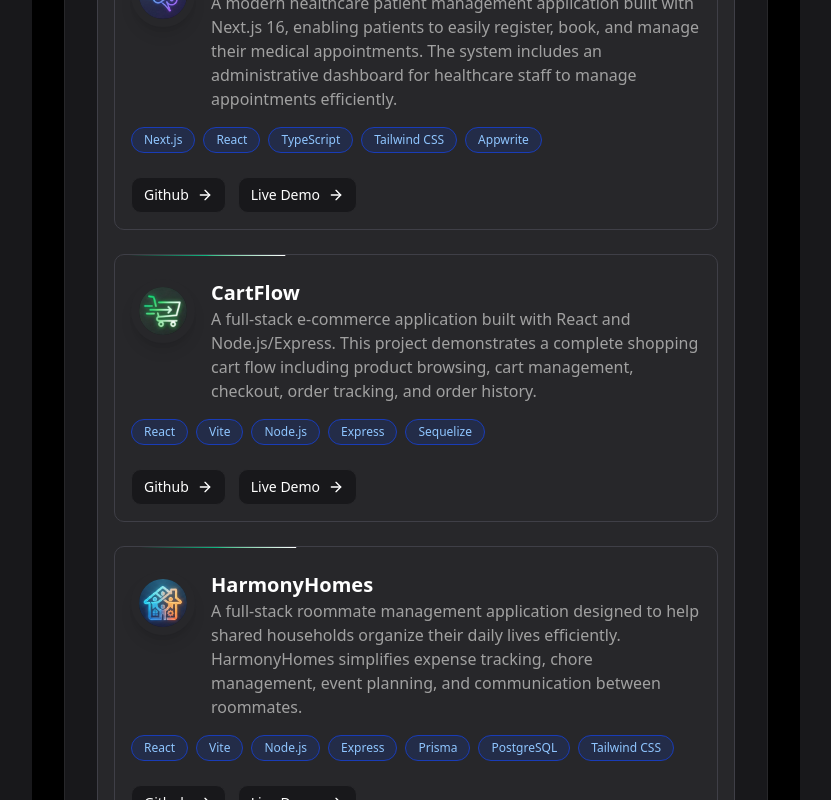
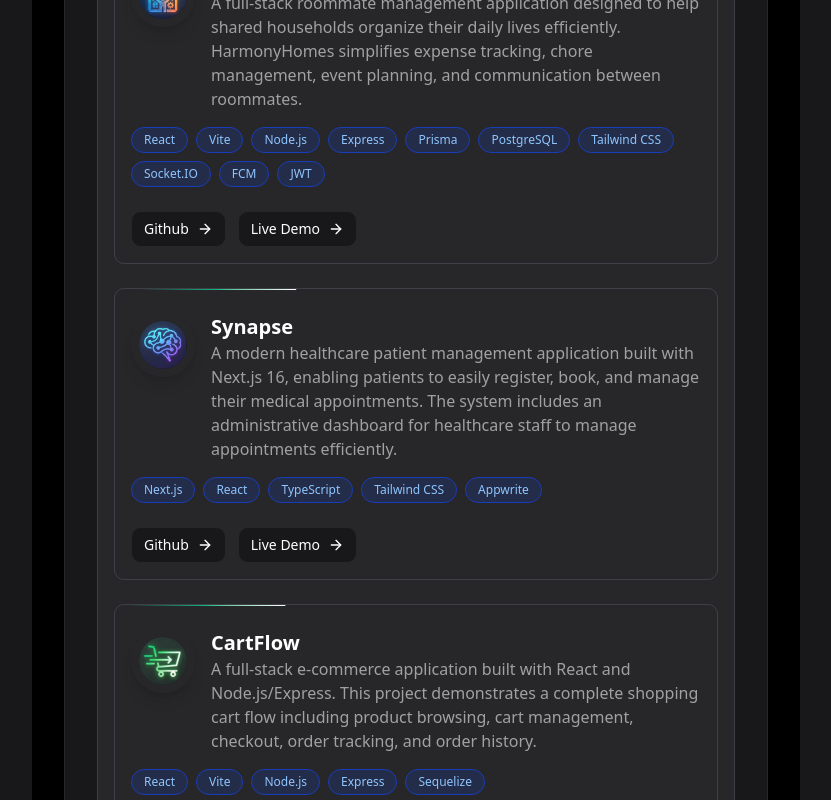
Before and after one commit to sardarabhay/portfolio-website, a Next.js app: page / in a window 1280 px wide. Shown: the part 1020-1820 px from the top of the page, without its empty margins (224-1055 px from the left). Built offline with nearby package versions, Linux system fonts and the light colour scheme.

Commit message:
Update resume and project section

```diff
--- a/components/ProjectsSection.tsx
+++ b/components/ProjectsSection.tsx
@@ -4,6 +4,14 @@ import { ProjectCard } from "./ProjectCard";
 
 export function ProjectsSection() {
   const projects = [
+    {
+      title: "HarmonyHomes",
+      description: "A full-stack roommate management application designed to help shared households organize their daily lives efficiently. HarmonyHomes simplifies expense tracking, chore management, event planning, and communication between roommates.",
+      logoSrc: "/logo_roommates.png",
+      githubUrl: "https://github.com/sardarabhay/Project_Roommates",
+      liveDemoUrl: "https://project-roommates.vercel.app/",
+      techStack: ["React", "Vite", "Node.js", "Express", "Prisma","PostgreSQL","Tailwind CSS","Socket.IO","FCM","JWT"]
+    },
     {
       title: "Synapse",
       description: "A modern healthcare patient management application built with Next.js 16, enabling patients to easily register, book, and manage their medical appointments. The system includes an administrative dashboard for healthcare staff to manage appointments efficiently.",
@@ -17,17 +25,10 @@ export function ProjectsSection() {
       description: "A full-stack e-commerce application built with React and Node.js/Express. This project demonstrates a complete shopping cart flow including product browsing, cart management, checkout, order tracking, and order history.",
       logoSrc: "/logo_ecommerce.png",
       githubUrl: "https://github.com/sardarabhay/ecommerce_cartflow",
-      liveDemoUrl: "http://ecommerce-project-env.eba-kdqziby3.eu-north-1.elasticbeanstalk.com/",
+      liveDemoUrl: "https://ecommerce-sigma-bay-70.vercel.app/",
       techStack: ["React", "Vite", "Node.js", "Express", "Sequelize"]
-    },
-    {
-      title: "HarmonyHomes",
-      description: "A full-stack roommate management application designed to help shared households organize their daily lives efficiently. HarmonyHomes simplifies expense tracking, chore management, event planning, and communication between roommates.",
-      logoSrc: "/logo_roommates.png",
-      githubUrl: "https://github.com/TY-Project-BG-17/TY_Project",
-      liveDemoUrl: "https://project-roommates.vercel.app/",
-      techStack: ["React", "Vite", "Node.js", "Express", "Prisma","PostgreSQL","Tailwind CSS"]
     }
+
   ];
 
   return (
```
Also changed, not shown: 2 other files (tests, documents, lock files or other folders).
